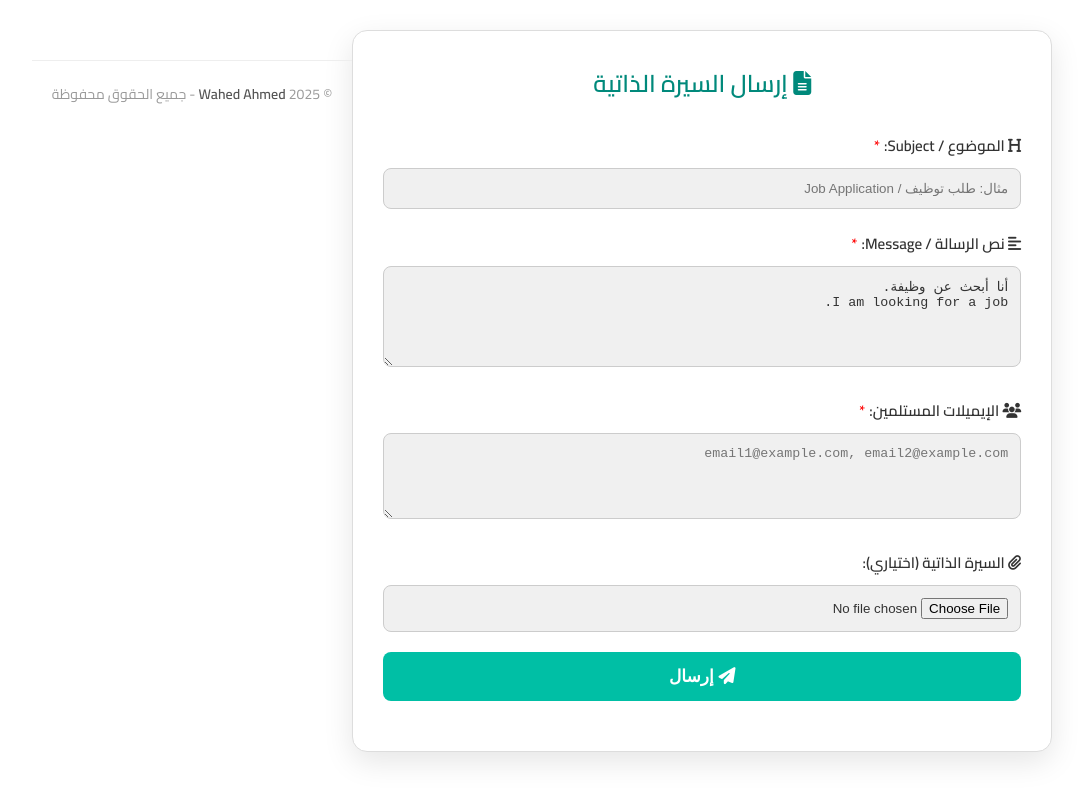
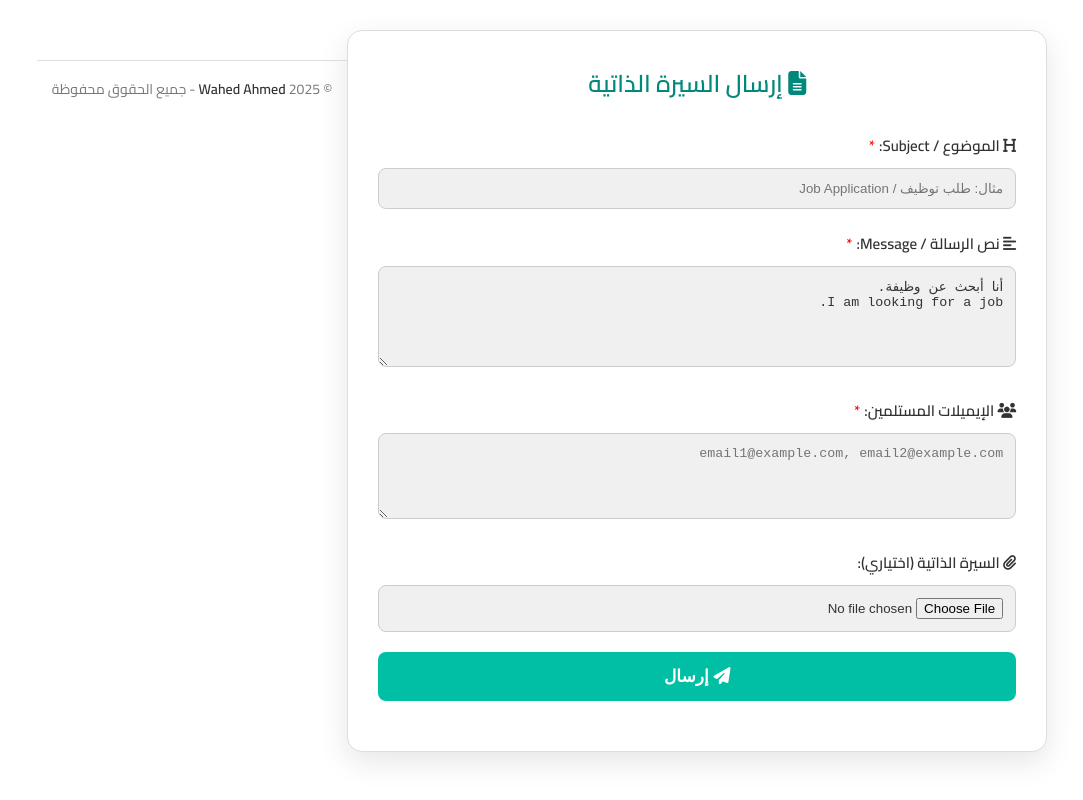
Before and after one commit to wahedahmed/send-cv, a website: page public/index.html in a window 1280 px wide. Shown: the whole page, without its empty margins (98-1181 px from the left). Drawn offline with Linux system fonts and the light colour scheme.

Commit message:
style.css

```diff
--- a/public/style.css
+++ b/public/style.css
@@ -32,6 +32,10 @@ body {
   align-items: flex-start;
   padding: 30px;
   animation: fadeIn 1.2s ease-in;
+}
+
+.footer {
+  margin-top: auto;
 }
 
 .container {
@@ -127,15 +131,16 @@ button:hover {
   to { opacity: 1; }
 }
 
-
 .footer {
+  direction: rtl;
   text-align: center;
   font-size: 14px;
-  color: #999;
+  color: #777;
   margin-top: 30px;
-  padding: 20px;
-  border-top: 1px solid #eee;
+  padding: 15px;
+  border-top: 1px solid #ddd;
 }
+
 .footer strong {
-  color: #555;
+  color: #333;
 }
```
